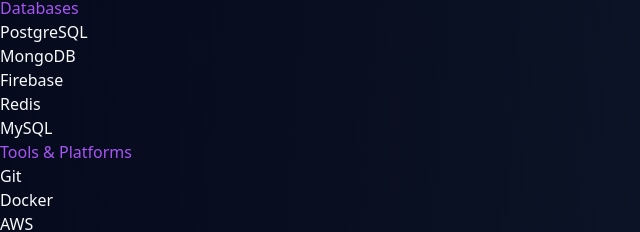
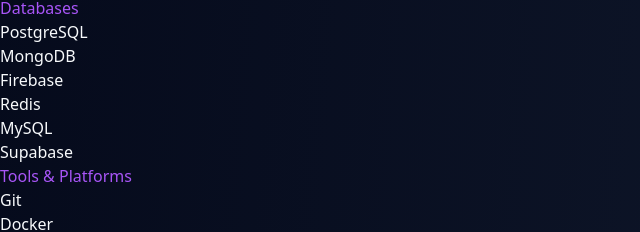
Before and after one commit to Akshats-git/Portfolio, a Next.js app: page / in a window 1280 px wide. Shown: the part 4512-4744 px from the top of the page, without its empty margins (0-640 px from the left). Built offline with nearby package versions, Linux system fonts and the light colour scheme; no server answers.

Commit message:
feat: add "Supabase" to the list of skill categories

```diff
--- a/src/data/portfolio-data.ts
+++ b/src/data/portfolio-data.ts
@@ -105,7 +105,8 @@
       "MongoDB",
       "Firebase",
       "Redis",
-      "MySQL"
+      "MySQL",
+      "Supabase"
     ]
   },
   {
```
